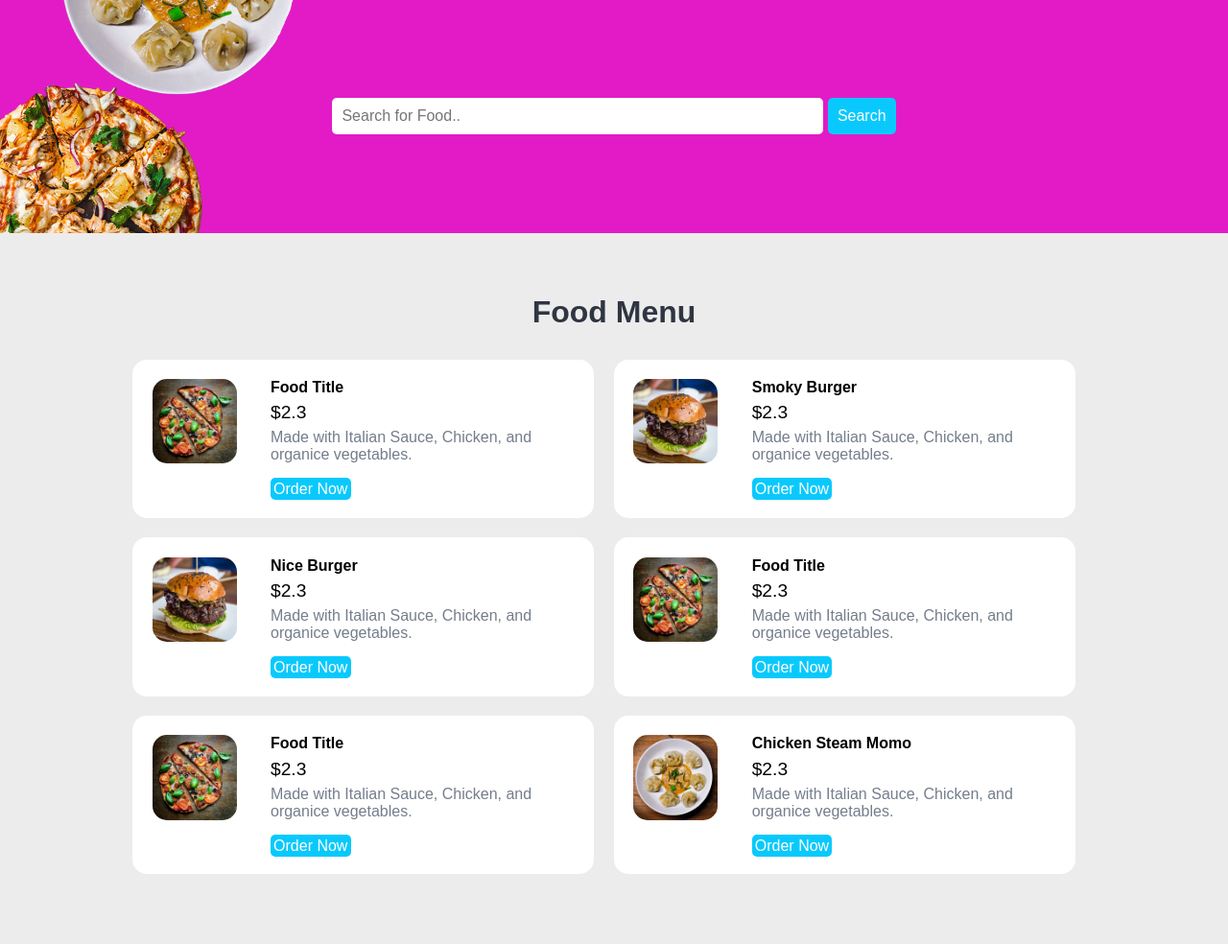
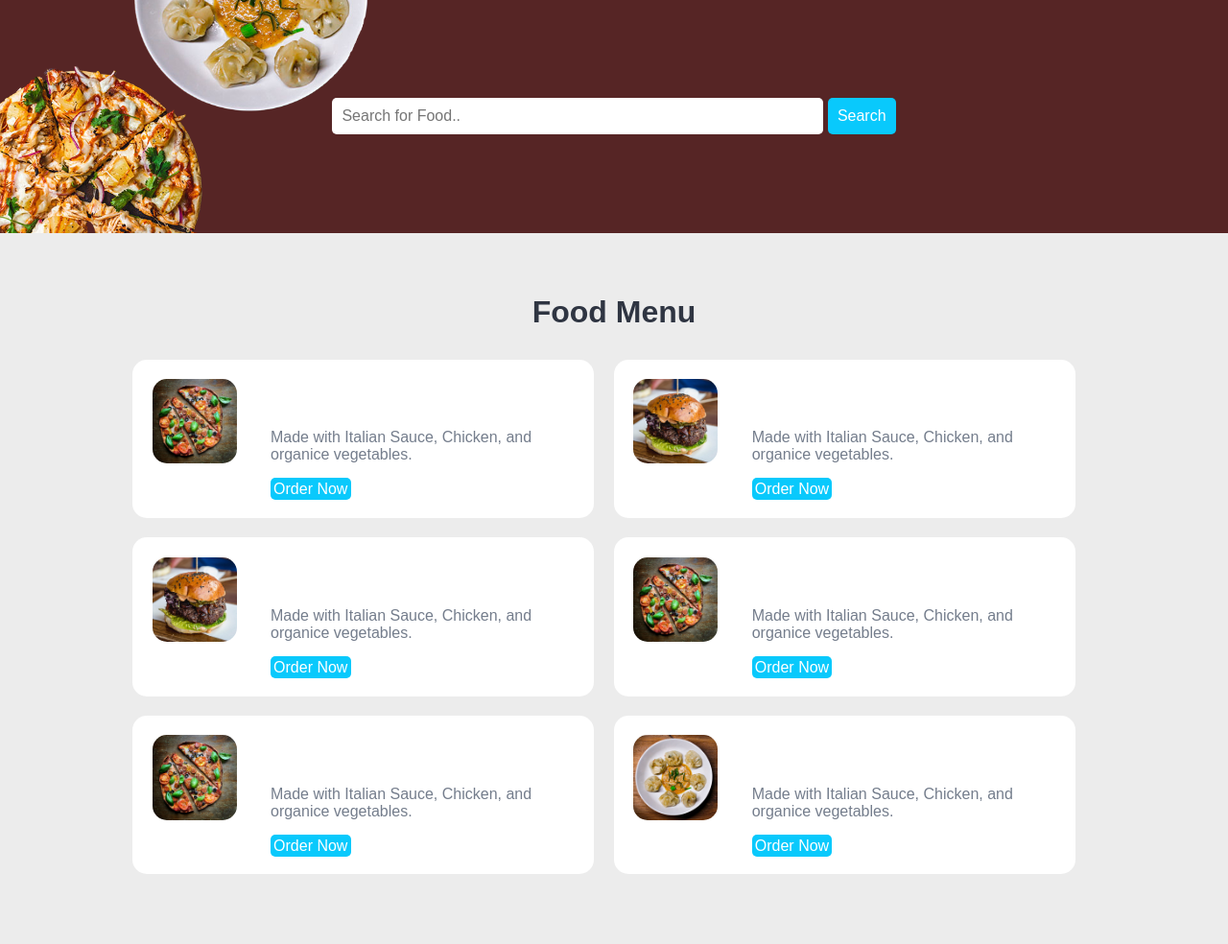
Before and after one commit to camelCasePh/food-order-website, a PHP site: page /foods.html in a window 1280 px wide. Shown: the part 86-1070 px from the top of the page at 96% size. Run offline with PHP 8.4, Linux system fonts and the light colour scheme.

Commit message:
minor changes on background and text font

```diff
--- a/css/style.css
+++ b/css/style.css
@@ -12,6 +12,7 @@
 .img-responsive{
     width: 100%;
 }
+
 .img-curve{
     border-radius: 15px;
 }
@@ -104,7 +105,7 @@ fieldset{
 /* CSS for Food SEarch Section */
 
 .food-search{
-    background-image: url(../images/bgnew.png);
+    background-image: url(../images/bgdarktheme.png);
     background-size: cover;
     background-repeat: no-repeat;
     background-position: center;
@@ -155,6 +156,7 @@ fieldset{
     width: 70%;
     float: left;
     margin-left: 8%;
+    color:white;
 }
 
 .food-price{
@@ -180,6 +182,7 @@ fieldset{
 .order{
     width: 50%;
     margin: 0 auto;
+    color: white;
 }
 .input-responsive{
     width: 96%;
@@ -188,10 +191,12 @@ fieldset{
     border: none;
     border-radius: 5px;
     font-size: 1rem;
+
 }
 .order-label{
     margin-bottom: 1%;
     font-weight: bold;
+    color:white;
 }
 
 
--- a/foods.html
+++ b/foods.html
@@ -195,6 +195,7 @@
     <!-- footer Section Starts Here -->
     <section class="footer">
         <div class="container text-center">
+            <p>Visit us on other social media platforms above.</p>
         </div>
     </section>
     <!-- footer Section Ends Here -->
```
Also changed, not shown: images/bgdarktheme.png (added), images/bgwoodtheme.png (added), images/bgwoodtheme2.png (added), images/logo.png (deleted).
